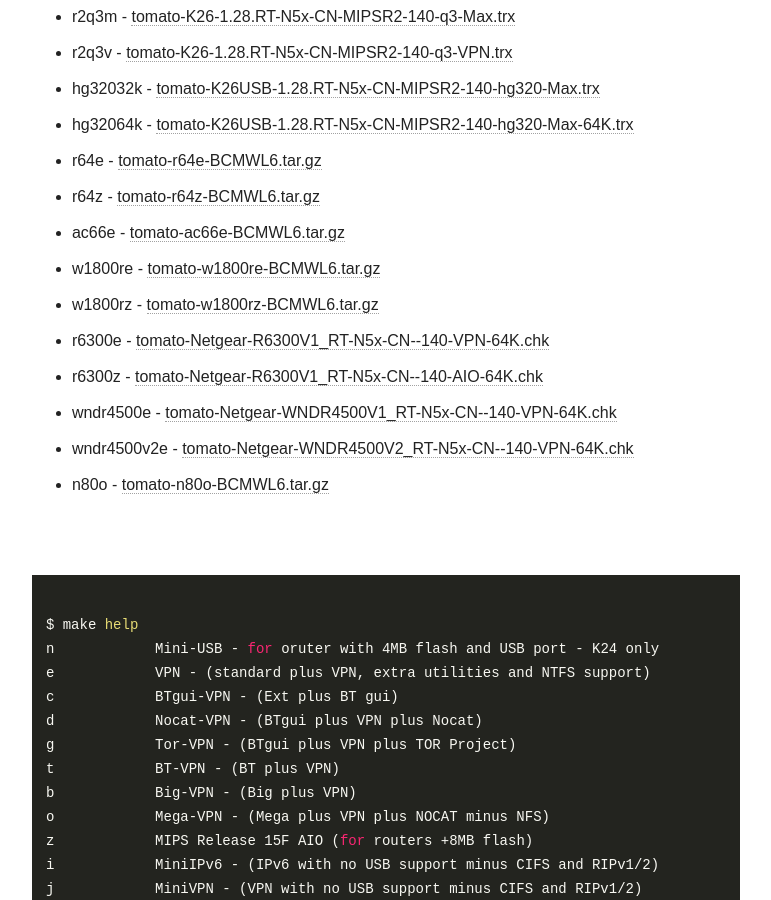
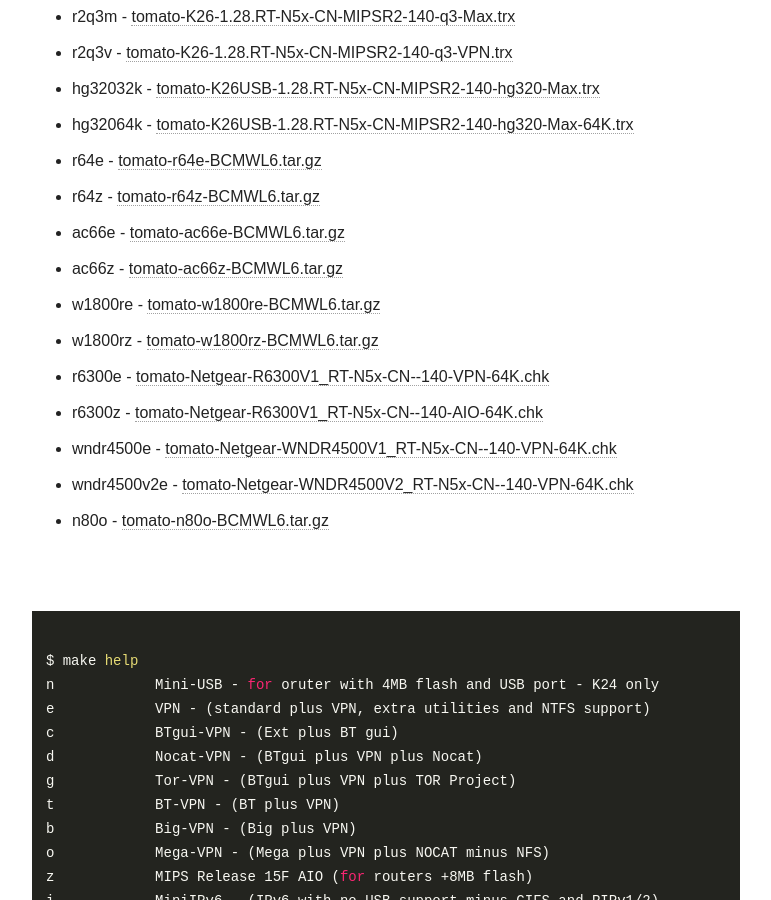
Before and after one commit to oglopss/tomato-ci-ctf-jekyll, a Jekyll site: the page built from index.html, in a window 1280 px wide and 900 px high, scrolled down 2323 px. Shown: the whole window, without its empty margins (254-1025 px from the left). Built offline with Jekyll 4.4.1, drawn with Linux system fonts in a browser that asks for light colours; nearby versions of some CDN libraries.

Commit message:
Travis build 3 ac66z pushed to gh-pages

```diff
--- a/_data/ss.yml
+++ b/_data/ss.yml
@@ -61,3 +61,4 @@
   - 0061 r6300z tomato-Netgear-R6300V1_RT-N5x-CN--140-AIO-64K.chk
   - 0049 r64z tomato-K26USB-1.28.RT-N5x-CN-MIPSR2-140-AIO-64K.trx
   - 0066 n80o tomato-n80o-BCMWL6.tar.gz
+  - 0057 ac66z tomato-ac66z-BCMWL6.tar.gz
```
Also changed, not shown: 1 other file.
